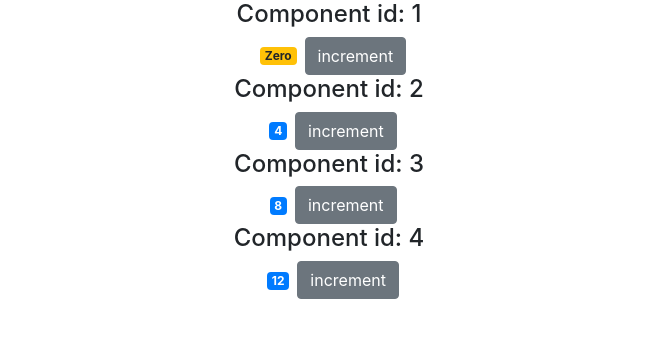
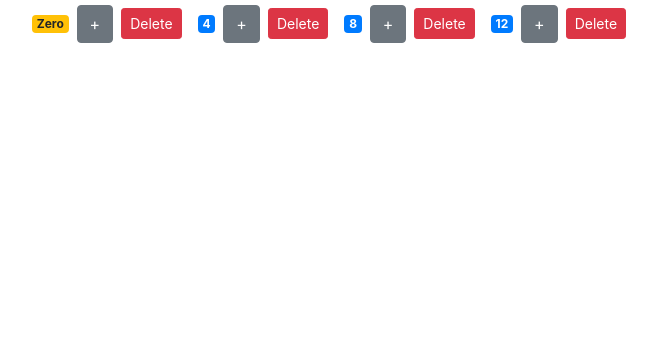
Before and after one commit to jesiolowski-wsb/react2024_PA2, a React (Create React App) app: page / in a window 1280 px wide. Shown: the top 338 px of the page, without its empty margins (311-968 px from the left). Built offline with nearby package versions, Linux system fonts and the light colour scheme.

Commit message:
handling state from outside the component - removing the component

```diff
--- a/src/components/counter.jsx
+++ b/src/components/counter.jsx
@@ -1,6 +1,6 @@
 import React, { useState } from "react";
 
-const Counter = ({ value: passedValue, children }) => {
+const Counter = ({ id, value: passedValue, onDelete }) => {
   const [value, setValue] = useState(passedValue);
 
   const formatCount = () => (value === 0 ? <span>Zero</span> : value);
@@ -14,10 +14,15 @@
 
   return (
     <>
-      {children}
       <span className={classes}>{formatCount()}</span>
       <button onClick={() => handleIncrement(1)} className="btn btn-secondary">
-        increment
+        +
+      </button>
+      <button
+        onClick={() => onDelete(id)}
+        className="btn btn-danger btn-sm m-2"
+      >
+        Delete
       </button>
     </>
   );
--- a/src/components/counters.jsx
+++ b/src/components/counters.jsx
@@ -9,12 +9,19 @@
     { id: 4, value: 12 },
   ]);
 
+  const handleDelete = (counterId) => {
+    setCounters(counters.filter((c) => c.id !== counterId));
+  };
+
   return (
     <>
       {counters.map((counter) => (
-        <Counter key={counter.id} value={counter.value}>
-          <h4>Component id: {counter.id}</h4>
-        </Counter>
+        <Counter
+          id={counter.id}
+          key={counter.id}
+          value={counter.value}
+          onDelete={handleDelete}
+        />
       ))}
     </>
   );
```
